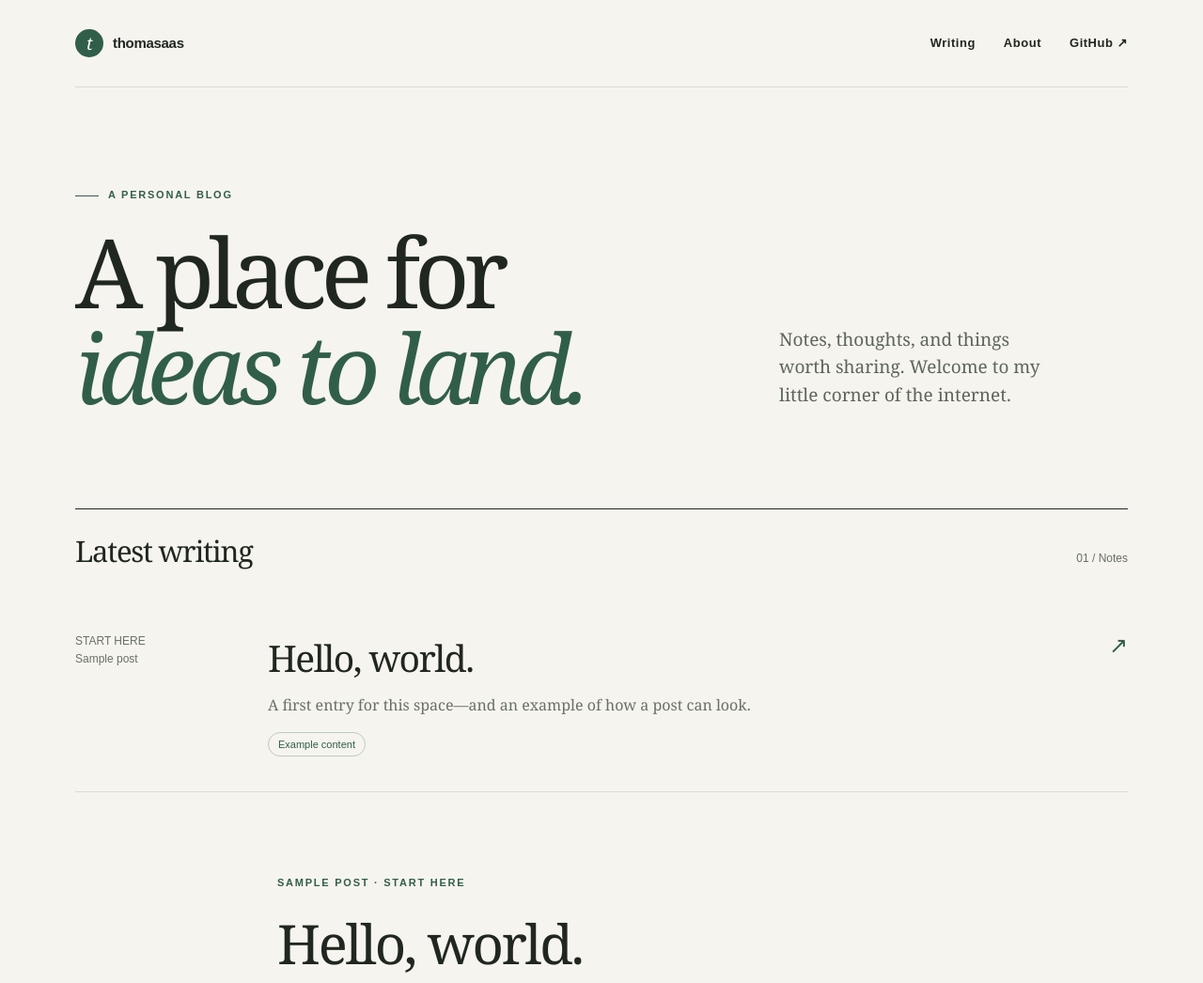
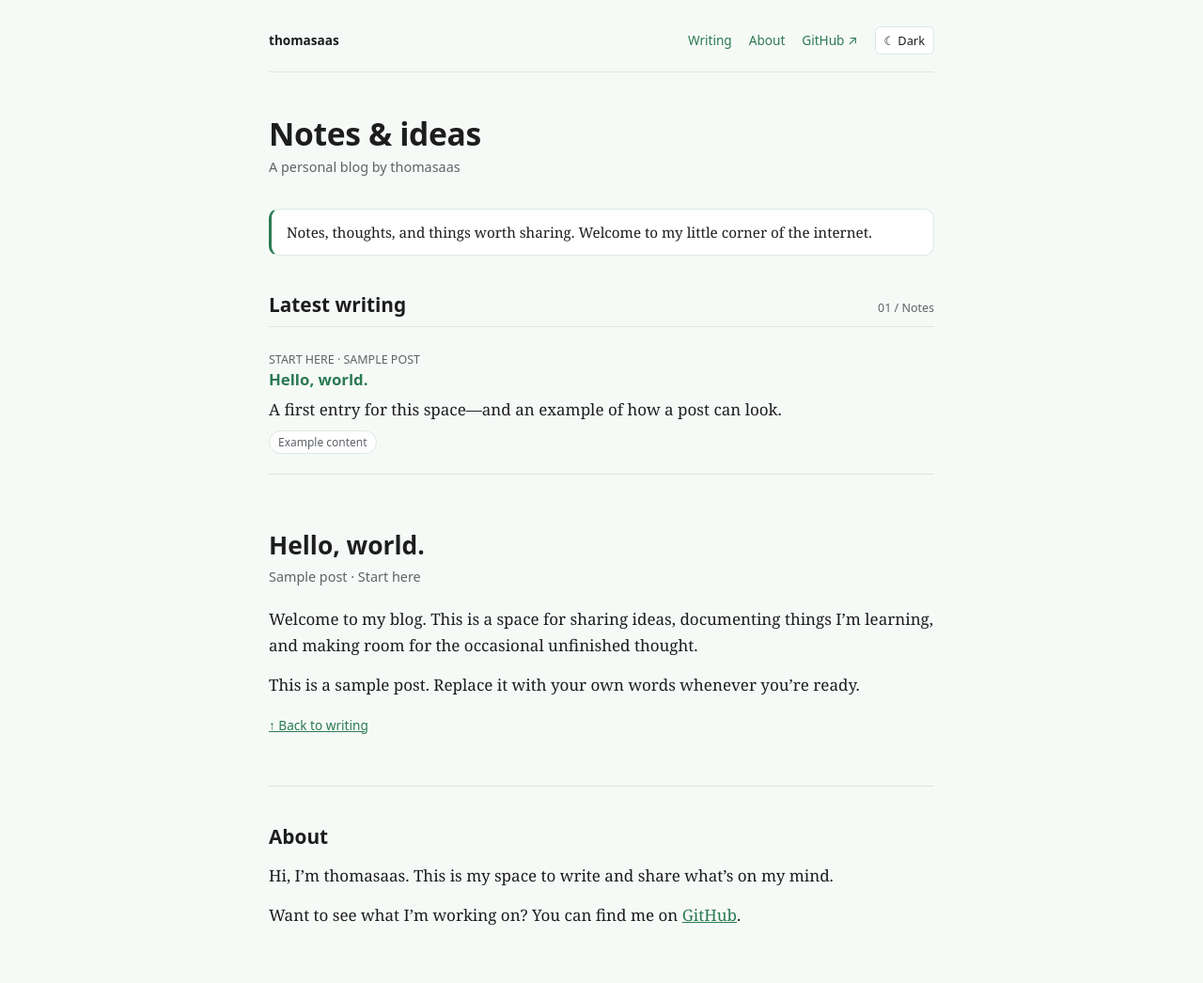
Before and after one commit to QMeimeiky/qmeimeiky.github.io, a plain HTML site: page index.html in a window 1280 px wide. Shown: the top 1046 px of the page at 94% size. Drawn offline with Linux system fonts and the light colour scheme.

Commit message:
Match blog style to reference

```diff
--- a/index.html
+++ b/index.html
@@ -5,67 +5,81 @@
   <meta name="viewport" content="width=device-width, initial-scale=1">
   <meta name="description" content="A personal blog by thomasaas.">
   <title>thomasaas — Notes &amp; ideas</title>
+  <script>
+    try { const theme = localStorage.getItem('blog-theme'); if (theme === 'light' || theme === 'dark') document.documentElement.dataset.theme = theme; } catch (_) {}
+  </script>
   <style>
-    :root { color-scheme: light; --paper:#f6f4ee; --ink:#202720; --muted:#687066; --line:#d9ddd3; --accent:#315e49; }
+    :root { color-scheme: light dark; --bg:#f6faf7; --fg:#1d1d1f; --muted:#5f6368; --faint:#dde8e0; --card:#fff; --code:#eaf2ec; --accent:#2b7a52; }
+    @media (prefers-color-scheme:dark) { :root:not([data-theme="light"]) { --bg:#131816; --fg:#ecebe8; --muted:#a3a7ad; --faint:#29332e; --card:#1a211e; --code:#222b26; --accent:#7fd3a5; } }
+    :root[data-theme="dark"] { --bg:#131816; --fg:#ecebe8; --muted:#a3a7ad; --faint:#29332e; --card:#1a211e; --code:#222b26; --accent:#7fd3a5; }
     * { box-sizing:border-box; }
-    html { scroll-behavior:smooth; }
-    body { margin:0; background:var(--paper); color:var(--ink); font-family:Georgia,'Times New Roman',serif; }
-    a { color:inherit; text-decoration:none; }
-    a:focus-visible { outline:2px solid var(--accent); outline-offset:5px; }
-    .wrap { width:min(1120px, calc(100% - 64px)); margin:auto; }
-    header { display:flex; align-items:center; justify-content:space-between; padding:31px 0; border-bottom:1px solid var(--line); font:600 13px/1.2 Arial,sans-serif; letter-spacing:.04em; }
-    .brand { display:flex; align-items:center; gap:10px; font-size:15px; letter-spacing:-.02em; }
-    .mark { display:grid; place-items:center; width:30px; height:30px; background:var(--accent); color:#fff; border-radius:50%; font:italic 19px Georgia,serif; }
-    nav { display:flex; gap:30px; align-items:center; }
-    nav a:hover, .text-link:hover { color:var(--accent); }
-    .external:after { content:' ↗'; }
-    .hero { display:grid; grid-template-columns:1.3fr .7fr; gap:60px; padding:108px 0 100px; align-items:end; }
-    .eyebrow, .label { font:600 11px/1.2 Arial,sans-serif; letter-spacing:.16em; text-transform:uppercase; color:var(--accent); }
-    .eyebrow:before { content:''; display:inline-block; width:25px; height:1px; background:var(--accent); vertical-align:middle; margin-right:10px; }
-    h1 { margin:24px 0 0; max-width:720px; font-size:clamp(58px,8vw,103px); line-height:.99; letter-spacing:-.065em; font-weight:400; }
-    h1 em { color:var(--accent); font-weight:400; }
-    .intro { max-width:300px; color:#5c655b; font-size:19px; line-height:1.55; margin:0 0 6px; }
-    .section-head { display:flex; justify-content:space-between; align-items:baseline; border-top:1px solid var(--ink); padding:23px 0 36px; }
-    h2 { font-size:31px; letter-spacing:-.04em; font-weight:400; margin:0; }
-    .count { font:12px Arial,sans-serif; color:var(--muted); }
-    .post { display:grid; grid-template-columns:180px 1fr 42px; gap:25px; padding:30px 0 37px; border-bottom:1px solid var(--line); }
-    .post-meta { font:12px/1.6 Arial,sans-serif; color:var(--muted); }
-    .post h3 { margin:0 0 12px; font-size:clamp(27px,3.5vw,39px); letter-spacing:-.04em; font-weight:400; }
-    .post p { margin:0; color:var(--muted); font-size:16px; line-height:1.6; max-width:560px; }
-    .arrow { font:24px Arial,sans-serif; color:var(--accent); text-align:right; }
-    .sample { display:inline-block; margin-top:15px; font:11px Arial,sans-serif; color:var(--accent); border:1px solid #bccbc0; border-radius:20px; padding:6px 10px; }
-    article { max-width:690px; margin:0 auto; padding:90px 0; }
-    article h2 { font-size:clamp(38px,6vw,58px); margin:18px 0 26px; }
-    article p { font-size:19px; line-height:1.75; color:#4e594f; }
-    .about { background:#e5ebe1; padding:70px 0; }
-    .about-inner { display:grid; grid-template-columns:1fr 1.2fr; gap:60px; }
-    .about h2 { font-size:clamp(39px,5vw,57px); line-height:1.05; margin-top:19px; }
-    .about-copy { font-size:19px; line-height:1.65; color:#4e594f; max-width:530px; }
-    .text-link { display:inline-block; margin-top:12px; font:600 12px Arial,sans-serif; letter-spacing:.04em; border-bottom:1px solid currentColor; padding-bottom:5px; }
-    footer { display:flex; justify-content:space-between; gap:20px; padding:30px 0; color:var(--muted); font:12px Arial,sans-serif; }
-    @media(max-width:700px) { .wrap{width:calc(100% - 40px)} header{padding:22px 0} nav{gap:16px} .hero{grid-template-columns:1fr;gap:28px;padding:75px 0 72px} h1{font-size:clamp(55px,13vw,78px)} .post{grid-template-columns:1fr 30px;gap:12px}.post-meta{grid-column:1/-1}.about-inner{grid-template-columns:1fr;gap:15px} article{padding:70px 0} }
-    @media(prefers-reduced-motion:reduce) { html{scroll-behavior:auto} }
+    html { -webkit-text-size-adjust:100%; scroll-behavior:smooth; }
+    body { margin:0; background:var(--bg); color:var(--fg); font:17px/1.62 Georgia,"Iowan Old Style","Palatino Linotype",serif; }
+    .wrap { max-width:740px; margin:0 auto; padding:0 16px; }
+    header, h1, h2, h3, .meta, .post-label, footer, button { font-family:system-ui,-apple-system,"Segoe UI",Roboto,sans-serif; }
+    header { display:flex; justify-content:space-between; align-items:center; gap:16px; padding:28px 0 18px; border-bottom:1px solid var(--faint); font-size:.85rem; }
+    .brand { font-weight:700; color:var(--fg); text-decoration:none; }
+    nav { display:flex; align-items:center; flex-wrap:wrap; gap:18px; }
+    nav a { text-decoration:none; }
+    a { color:var(--accent); }
+    a:hover { text-decoration:underline; }
+    a:focus-visible, button:focus-visible { outline:2px solid var(--accent); outline-offset:3px; }
+    button { color:var(--fg); background:var(--card); border:1px solid var(--faint); border-radius:6px; padding:5px 9px; font-size:.8rem; cursor:pointer; }
+    button:hover { border-color:var(--accent); }
+    main { padding:46px 0 66px; }
+    h1 { font-size:2.1rem; line-height:1.15; letter-spacing:-.01em; margin:0 0 .3rem; }
+    h2 { font-size:1.3rem; line-height:1.3; margin:2.4rem 0 .6rem; }
+    h3 { font-size:1.05rem; line-height:1.35; margin:0 0 .3rem; }
+    p { margin:.9rem 0; }
+    .meta { color:var(--muted); font-size:.9rem; margin-bottom:2rem; }
+    .intro { background:var(--card); border:1px solid var(--faint); border-left:3px solid var(--accent); border-radius:10px; padding:12px 16px; margin:0 0 2rem; font-size:.95rem; }
+    .intro p { margin:0; }
+    .section-heading { display:flex; justify-content:space-between; align-items:baseline; gap:12px; border-bottom:1px solid var(--faint); margin:2.4rem 0 .4rem; }
+    .section-heading h2 { margin:0 0 .6rem; }
+    .post-label { color:var(--muted); font-size:.78rem; }
+    .post { padding:1.15rem 0 1.35rem; border-bottom:1px solid var(--faint); }
+    .post h3 a { text-decoration:none; }
+    .post h3 a:hover { text-decoration:underline; }
+    .post p { margin:.35rem 0; }
+    .tag { display:inline-block; font:.75rem system-ui,sans-serif; border:1px solid var(--faint); background:var(--card); border-radius:999px; padding:3px 9px; color:var(--muted); }
+    article { margin-top:3.6rem; }
+    article h2 { font-size:1.65rem; margin:0 0 .3rem; }
+    article .meta { margin-bottom:1.25rem; }
+    .back { font:.85rem system-ui,sans-serif; }
+    .about { margin-top:3.2rem; padding-top:.1rem; border-top:1px solid var(--faint); }
+    footer { border-top:1px solid var(--faint); padding:20px 0 32px; display:flex; justify-content:space-between; gap:12px; color:var(--muted); font-size:.78rem; }
+    @media(max-width:560px) { body { font-size:16px; } header { align-items:flex-start; } nav { gap:12px; } main { padding-top:34px; } h1 { font-size:1.65rem; } article h2 { font-size:1.4rem; } }
+    @media(prefers-reduced-motion:reduce) { html { scroll-behavior:auto; } }
   </style>
 </head>
 <body>
   <div class="wrap">
     <header>
-      <a class="brand" href="#top"><span class="mark">t</span> thomasaas</a>
-      <nav aria-label="Main navigation"><a href="#writing">Writing</a><a href="#about">About</a><a class="external" href="https://github.com/thomasaas">GitHub</a></nav>
+      <a class="brand" href="#top">thomasaas</a>
+      <nav aria-label="Main navigation"><a href="#writing">Writing</a><a href="#about">About</a><a href="https://github.com/thomasaas">GitHub ↗</a><button type="button" id="theme-toggle" aria-label="Switch color theme">Theme</button></nav>
     </header>
     <main id="top">
-      <section class="hero" aria-labelledby="title">
-        <div><div class="eyebrow">A personal blog</div><h1 id="title">A place for<br><em>ideas to land.</em></h1></div>
-        <p class="intro">Notes, thoughts, and things worth sharing. Welcome to my little corner of the internet.</p>
+      <h1>Notes &amp; ideas</h1>
+      <div class="meta">A personal blog by thomasaas</div>
+      <div class="intro"><p>Notes, thoughts, and things worth sharing. Welcome to my little corner of the internet.</p></div>
+      <section id="writing" aria-labelledby="writing-title">
+        <div class="section-heading"><h2 id="writing-title">Latest writing</h2><span class="post-label">01 / Notes</span></div>
+        <div class="post"><div class="post-label">START HERE · SAMPLE POST</div><h3><a href="#first-post">Hello, world.</a></h3><p>A first entry for this space—and an example of how a post can look.</p><span class="tag">Example content</span></div>
       </section>
-      <section id="writing" aria-labelledby="writing-title">
-        <div class="section-head"><h2 id="writing-title">Latest writing</h2><span class="count">01 / Notes</span></div>
-        <div class="post"><div class="post-meta">START HERE<br>Sample post</div><div><h3><a href="#first-post">Hello, world.</a></h3><p>A first entry for this space—and an example of how a post can look.</p><span class="sample">Example content</span></div><a class="arrow" href="#first-post" aria-label="Read Hello, world">↗</a></div>
-      </section>
-      <article id="first-post"><div class="label">Sample post · Start here</div><h2>Hello, world.</h2><p>Welcome to my blog. This is a space for sharing ideas, documenting things I’m learning, and making room for the occasional unfinished thought.</p><p>This is a sample post. Replace it with your own words whenever you’re ready.</p><a class="text-link" href="#writing">↑ Back to writing</a></article>
+      <article id="first-post"><h2>Hello, world.</h2><div class="meta">Sample post · Start here</div><p>Welcome to my blog. This is a space for sharing ideas, documenting things I’m learning, and making room for the occasional unfinished thought.</p><p>This is a sample post. Replace it with your own words whenever you’re ready.</p><a class="back" href="#writing">↑ Back to writing</a></article>
+      <section class="about" id="about"><h2>About</h2><p>Hi, I’m thomasaas. This is my space to write and share what’s on my mind.</p><p>Want to see what I’m working on? You can find me on <a href="https://github.com/thomasaas">GitHub</a>.</p></section>
     </main>
+    <footer><span>© thomasaas</span><span>Made for the open web.</span></footer>
   </div>
-  <section class="about" id="about"><div class="wrap about-inner"><div><div class="label">A little introduction</div><h2>Thanks for<br>stopping by.</h2></div><div class="about-copy"><p>Hi, I’m thomasaas. This is my space to write and share what’s on my mind.</p><p>Want to see what I’m working on? You can find me on GitHub.</p><a class="text-link external" href="https://github.com/thomasaas">Find me on GitHub</a></div></div></section>
-  <footer class="wrap"><span>© thomasaas</span><span>Made for the open web.</span></footer>
+  <script>
+    (function () {
+      var button = document.getElementById('theme-toggle');
+      function current() { return document.documentElement.dataset.theme || (window.matchMedia('(prefers-color-scheme: dark)').matches ? 'dark' : 'light'); }
+      function update() { button.textContent = current() === 'dark' ? '☀ Light' : '☾ Dark'; button.setAttribute('aria-label', 'Switch to ' + (current() === 'dark' ? 'light' : 'dark') + ' theme'); }
+      button.addEventListener('click', function () { var next = current() === 'dark' ? 'light' : 'dark'; document.documentElement.dataset.theme = next; try { localStorage.setItem('blog-theme', next); } catch (_) {} update(); });
+      window.matchMedia('(prefers-color-scheme: dark)').addEventListener('change', update);
+      update();
+    })();
+  </script>
 </body>
 </html>
```
